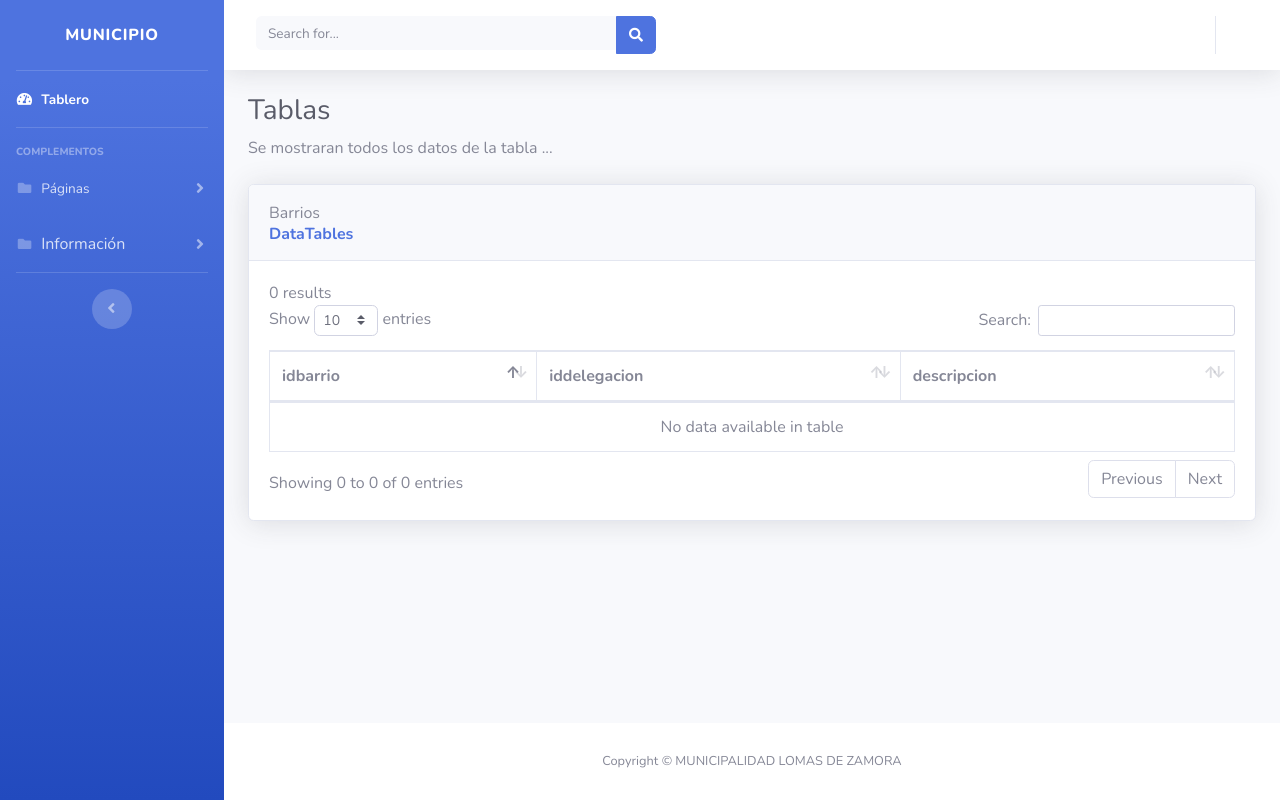
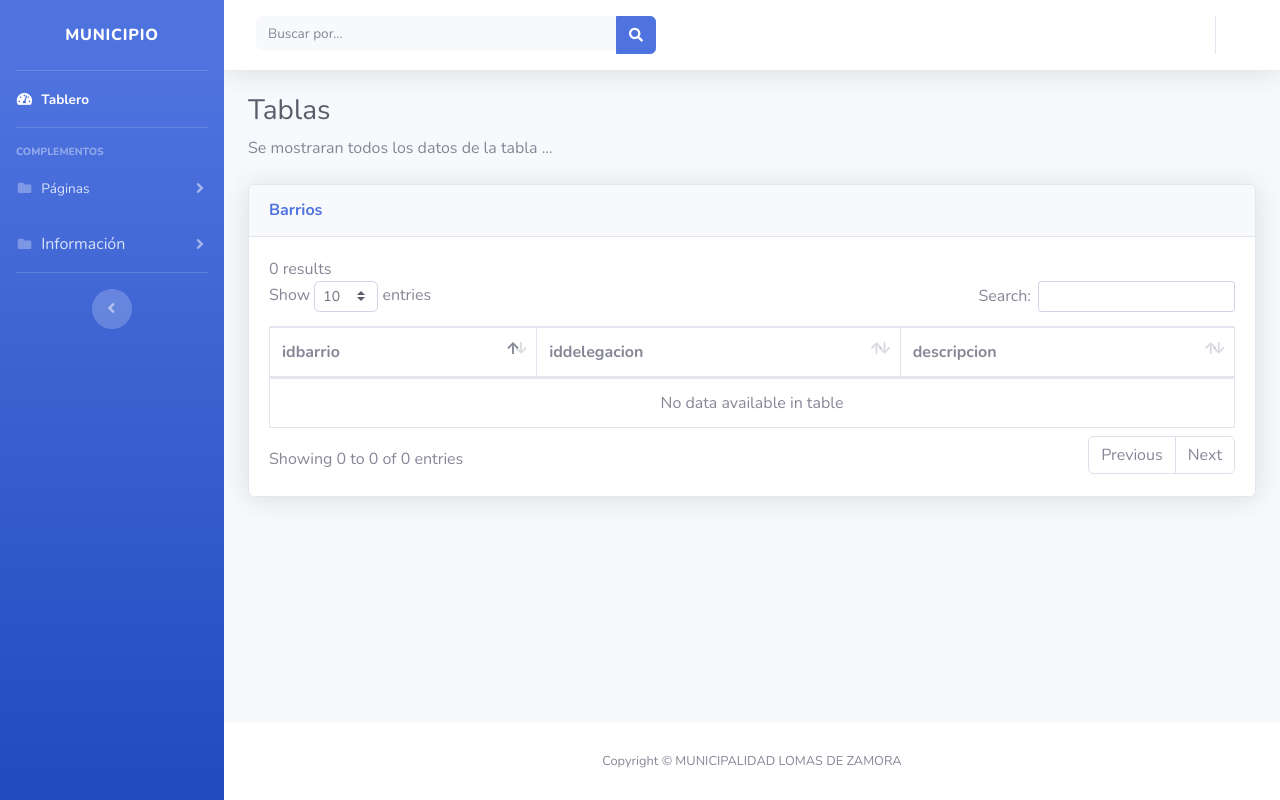
Before and after one commit to Matttglu/sismuni, a PHP site: page /administrador/tabla-barrios.php in a window 1280 px wide. Run offline with PHP 8.4, Linux system fonts and the light colour scheme; a user stored in the database is signed in; data that the repository does not hold is empty.

Commit message:
cambiar palabras en español

```diff
--- a/administrador/tabla-barrios.php
+++ b/administrador/tabla-barrios.php
@@ -120,7 +120,7 @@
           <!-- Topbar Search -->
           <form class="d-none d-sm-inline-block form-inline mr-auto ml-md-3 my-2 my-md-0 mw-100 navbar-search">
             <div class="input-group">
-              <input type="text" class="form-control bg-light border-0 small" placeholder="Search for..." aria-label="Search" aria-describedby="basic-addon2">
+              <input type="text" class="form-control bg-light border-0 small" placeholder="Buscar por..." aria-label="Search" aria-describedby="basic-addon2">
               <div class="input-group-append">
                 <button class="btn btn-primary" type="button">
                   <i class="fas fa-search fa-sm"></i>
@@ -208,8 +208,8 @@
 
           <!-- DataTales Example -->
           <div class="card shadow mb-4">
-            <div class="card-header py-3">Barrios
-              <h6 class="m-0 font-weight-bold text-primary">DataTables</h6>
+            <div class="card-header py-3">
+              <h6 class="m-0 font-weight-bold text-primary">Barrios</h6>
             </div>
             <div class="card-body">
               <div class="table-responsive">
@@ -283,15 +283,15 @@
     <div class="modal-dialog" role="document">
       <div class="modal-content">
         <div class="modal-header">
-          <h5 class="modal-title" id="exampleModalLabel">Ready to Leave?</h5>
+          <h5 class="modal-title" id="exampleModalLabel">Cierre de sesión</h5>
           <button class="close" type="button" data-dismiss="modal" aria-label="Close">
             <span aria-hidden="true">×</span>
           </button>
         </div>
-        <div class="modal-body">Select "Logout" below if you are ready to end your current session.</div>
+        <div class="modal-body">¿Está seguro de que quiere cerrar la sesión?</div>
         <div class="modal-footer">
-          <button class="btn btn-secondary" type="button" data-dismiss="modal">Cancel</button>
-          <a class="btn btn-primary" href="login.php">Logout</a>
+          <button class="btn btn-secondary" type="button" data-dismiss="modal">Cancelar</button>
+          <a class="btn btn-primary" href="../index.html">Cerrar sesión</a>
         </div>
       </div>
     </div>
```
